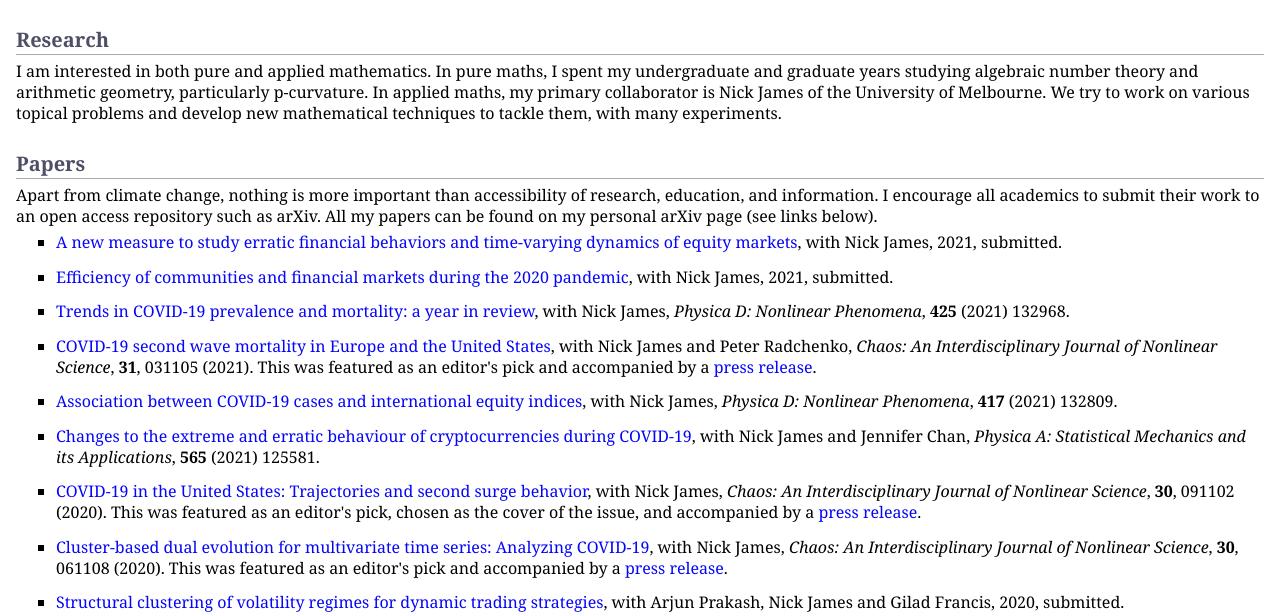
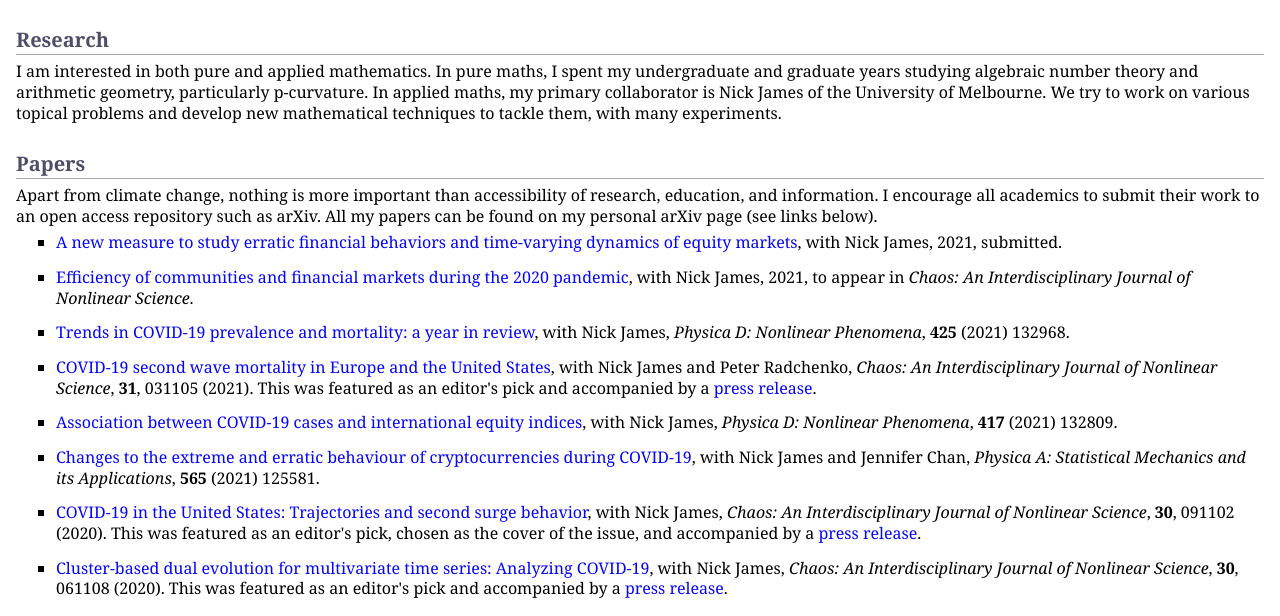
Before and after one commit to MaxMenzies/maxmenzies.com, a Jekyll site: the page index.html, which Jekyll copies as it is, in a window 1280 px wide and 900 px high, cut to the strip 284-900 px from the top of the window. Built offline with Jekyll 4.4.1, drawn with Linux system fonts in a browser that asks for light colours.

Commit message:
Update index.html

```diff
--- a/index.html
+++ b/index.html
@@ -46,7 +46,7 @@
 </li>
 </ul>
 <ul>
-<li><p><a href="https://arxiv.org/abs/2104.02318">Efficiency of communities and financial markets during the 2020 pandemic</a>, with Nick James, 2021, submitted.</p>
+<li><p><a href="https://arxiv.org/abs/2104.02318">Efficiency of communities and financial markets during the 2020 pandemic</a>, with Nick James, 2021, to appear in <i>Chaos: An Interdisciplinary Journal of Nonlinear Science</i>.</p>
 </li>
 </ul>
 <ul>
```
